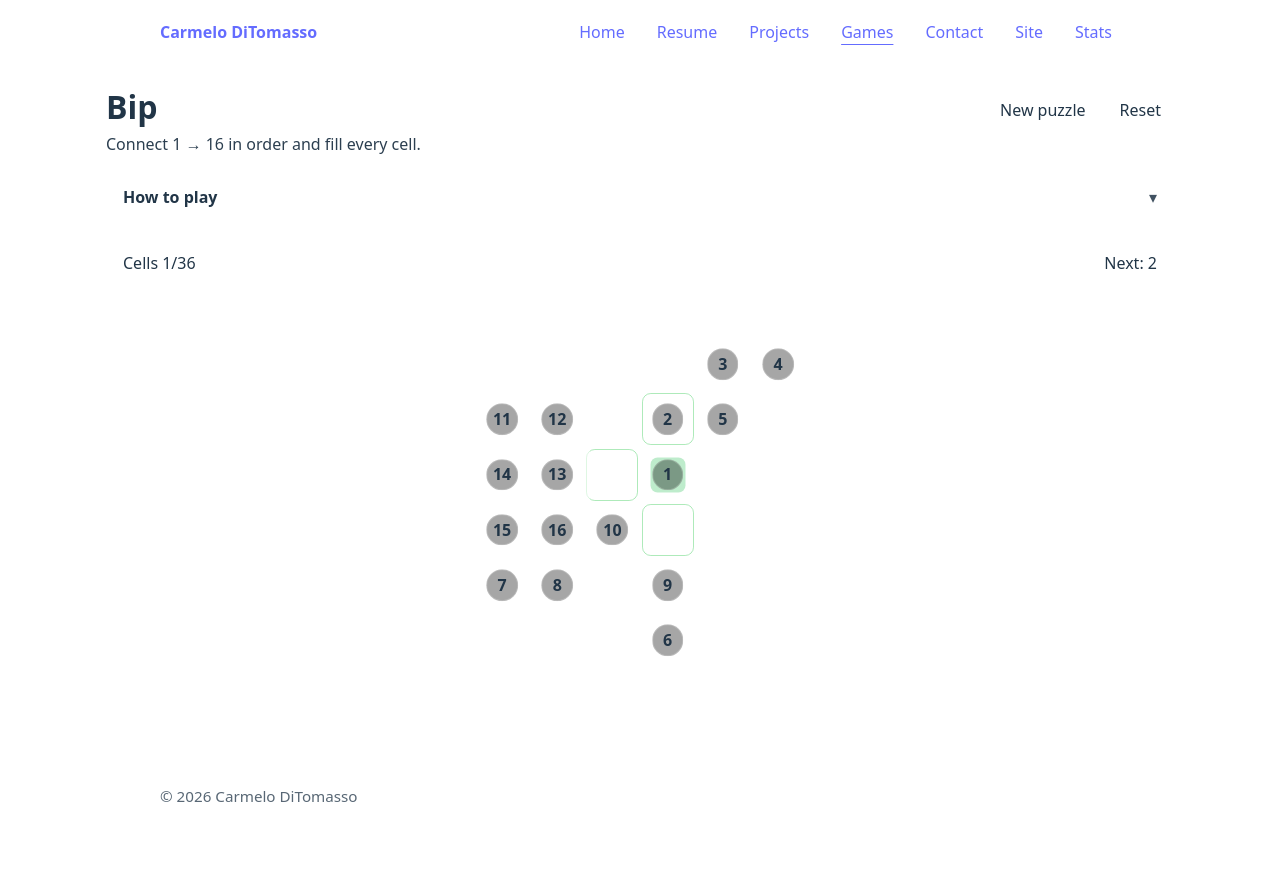
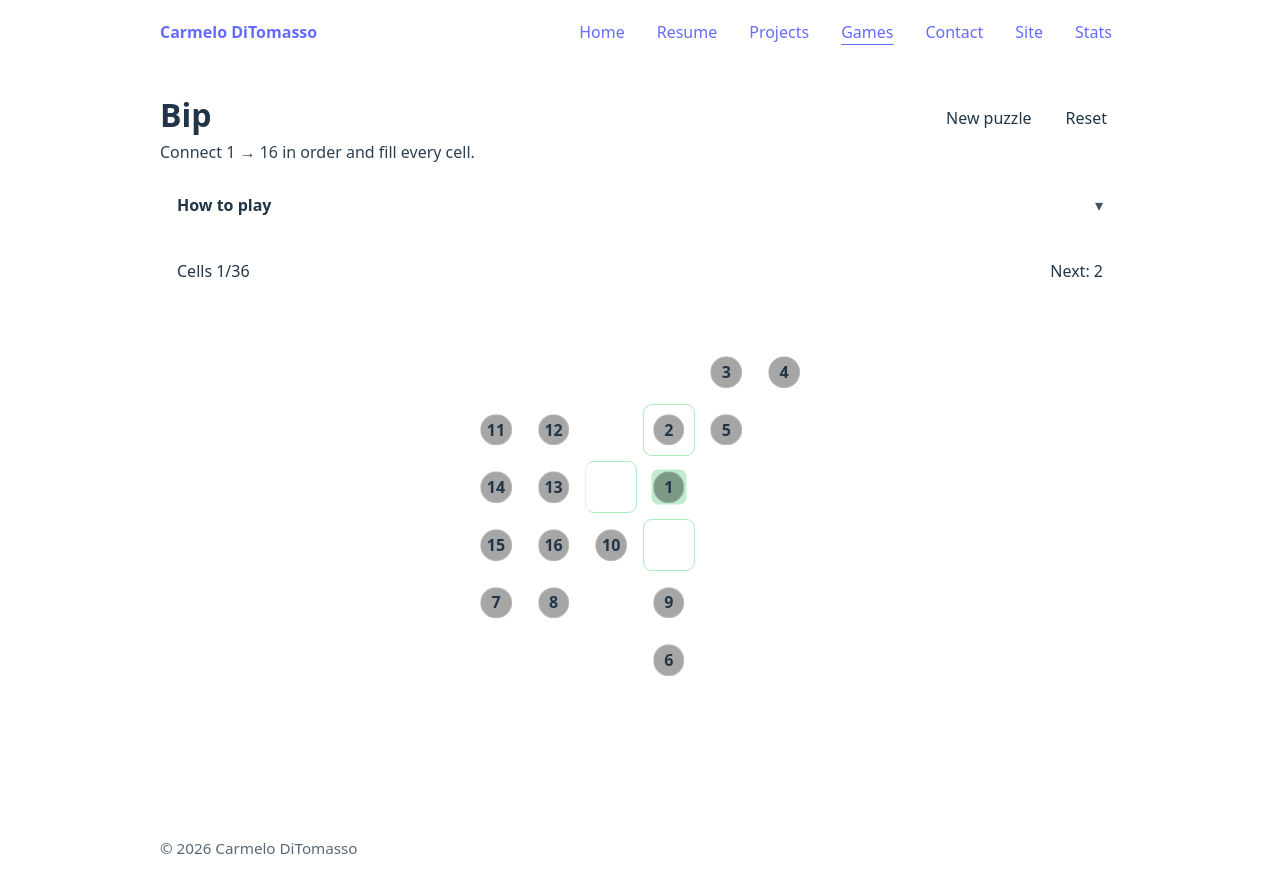
Before and after one commit to Carmelo-DiTomasso/personal-site, a React app in the folder frontend/: page /games/bip in a window 1280 px wide. Before the commit the page ends 828 px from the top, so only its background shows below. Built offline with nearby package versions, Linux system fonts and the light colour scheme; no server answers; the HTML template or start-up script is replaced by a standard one.

Commit message:
fix(frontend): style updates

```diff
--- /dev/null
+++ b/frontend/src/components/games/BoardFrame/BoardFrame.module.css
@@ -0,0 +1,12 @@
+.root {
+  border: 1px solid rgba(255, 255, 255, 0.12);
+  border-radius: 1.25rem;
+  padding: 1rem;
+  width: 100%;
+  box-sizing: border-box;
+  outline: none;
+}
+
+.root:focus-visible {
+  border-color: rgba(255, 255, 255, 0.22);
+}
--- /dev/null
+++ b/frontend/src/components/games/BoardFrame/BoardFrame.tsx
@@ -0,0 +1,44 @@
+import type { ReactNode } from 'react';
+import styles from './BoardFrame.module.css';
+
+type Props = {
+  children: ReactNode;
+
+  /** Useful for keyboard-driven boards (Tango). */
+  focusable?: boolean;
+
+  /** Passed through to the wrapper div. */
+  onKeyDown?: React.KeyboardEventHandler<HTMLDivElement>;
+
+  /** For accessibility. Example: "Tango board" */
+  ariaLabel?: string;
+
+  /** For test selectors. */
+  testId?: string;
+
+  /** Optional extra class for the wrapper. */
+  className?: string;
+};
+
+export function BoardFrame({
+  children,
+  focusable = false,
+  onKeyDown,
+  ariaLabel,
+  testId,
+  className,
+}: Props) {
+  const wrapClassName = [styles.root, className].filter(Boolean).join(' ');
+
+  return (
+    <div
+      className={wrapClassName}
+      tabIndex={focusable ? 0 : undefined}
+      onKeyDown={onKeyDown}
+      aria-label={ariaLabel}
+      data-testid={testId}
+    >
+      {children}
+    </div>
+  );
+}
--- a/frontend/src/components/games/GameShell/GameShell.module.css
+++ b/frontend/src/components/games/GameShell/GameShell.module.css
@@ -1,12 +1,11 @@
 .root {
   display: grid;
   gap: 1rem;
-  max-width: 1100px;
-  margin: 0 auto;
   width: 100%;
   box-sizing: border-box;
 
-  padding: 1.5rem 1rem 1rem;
+  /* match the general page vertical rhythm */
+  padding: 2rem 0 3rem;
 }
 
 .header {
@@ -38,25 +37,18 @@
   justify-content: flex-end;
 }
 
-/* IMPORTANT: make HowToPlay match the game section width */
+/* IMPORTANT: this is what was making Tango/Bango "How to play" look shorter */
 .howToPlay {
   width: 100%;
-  box-sizing: border-box;
 }
 
 .status {
-  width: 100%;
-  box-sizing: border-box;
-
   border: 1px solid rgba(255, 255, 255, 0.12);
   border-radius: 1rem;
   padding: 0.75rem 1rem;
 }
 
 .content {
-  width: 100%;
-  box-sizing: border-box;
-
   border: 1px solid rgba(255, 255, 255, 0.12);
   border-radius: 1rem;
   padding: 1rem;
--- a/frontend/src/components/games/GameShell/GameShell.tsx
+++ b/frontend/src/components/games/GameShell/GameShell.tsx
@@ -1,5 +1,6 @@
 import type { ReactNode } from 'react';
 import { GameButton } from '../GameButton/GameButton';
+import { Container } from '../../layout/Container';
 import styles from './GameShell.module.css';
 
 type Props = {
@@ -51,6 +52,7 @@ export function GameShell({
   ) : null;
 
   return (
+    <Container>
       <div className={styles.root}>
         <header className={styles.header}>
           <div className={styles.headerText}>
@@ -73,5 +75,6 @@ export function GameShell({
           {children}
         </section>
       </div>
+    </Container>
   );
 }
--- a/frontend/src/pages/games/BangoPage/BangoBoard.module.css
+++ b/frontend/src/pages/games/BangoPage/BangoBoard.module.css
@@ -1,16 +1,3 @@
-.wrap {
-  border: 1px solid rgba(255, 255, 255, 0.12);
-  border-radius: 1.25rem;
-  padding: 1rem;
-  width: 100%;
-  box-sizing: border-box;
-  outline: none;
-}
-
-.wrap:focus-visible {
-  border-color: rgba(255, 255, 255, 0.22);
-}
-
 .board {
   --cell: clamp(2.6rem, 6.2vw, 3.25rem);
   display: grid;
--- a/frontend/src/pages/games/BangoPage/BangoBoard.tsx
+++ b/frontend/src/pages/games/BangoPage/BangoBoard.tsx
@@ -1,6 +1,7 @@
-import { useMemo, useRef } from 'react';
+import { useMemo } from 'react';
 import styles from './BangoBoard.module.css';
 import type { Pos, TangoCell, TangoPuzzle, TangoSymbol } from './bangoPuzzles';
+import { BoardFrame } from '../../../components/games/BoardFrame/BoardFrame';
 
 type Props = {
   puzzle: TangoPuzzle;
@@ -27,7 +28,7 @@ function clamp(n: number, min: number, max: number) {
   return Math.max(min, Math.min(max, n));
 }
 
-export function TangoBoard({
+export function BangoBoard({
   puzzle,
   grid,
   active,
@@ -37,8 +38,6 @@ export function TangoBoard({
   onSet,
   onMoveActive,
 }: Props) {
-  const wrapRef = useRef<HTMLDivElement | null>(null);
-
   const givens = puzzle.givens;
 
   // map links for fast render of right/down markers from each cell
@@ -126,12 +125,11 @@ export function TangoBoard({
   }
 
   return (
-    <div
-      ref={wrapRef}
-      className={styles.wrap}
-      tabIndex={0}
+    <BoardFrame
+      className={undefined}
+      focusable
       onKeyDown={handleKeyDown}
-      aria-label="Tango board"
+      ariaLabel="Bango board"
     >
       <div className={`${styles.board} ${styles.size6}`}>
         {Array.from({ length: puzzle.size * puzzle.size }).map((_, index) => {
@@ -218,6 +216,6 @@ export function TangoBoard({
           );
         })}
       </div>
-    </div>
+    </BoardFrame>
   );
 }
--- a/frontend/src/pages/games/BangoPage/BangoPage.tsx
+++ b/frontend/src/pages/games/BangoPage/BangoPage.tsx
@@ -5,7 +5,7 @@ import { HowToPlay } from '../../../components/games/HowToPlay/HowToPlay';
 import { GameButton } from '../../../components/games/GameButton/GameButton';
 import styles from './BangoPage.module.css';
 
-import { TangoBoard } from './BangoBoard';
+import { BangoBoard } from './BangoBoard';
 import {
   type Pos,
   type TangoCell,
@@ -106,7 +106,7 @@ export function BangoPage() {
 
   return (
     <GameShell
-      title="Tango"
+      title="Bango"
       description="Fill the grid with ☀ and ☾ using = / × constraints."
       status={statusText}
       howToPlay={
@@ -132,7 +132,7 @@ export function BangoPage() {
       onNewPuzzle={startNewPuzzle}
       onReset={resetPuzzle}
     >
-      <TangoBoard
+      <BangoBoard
         puzzle={puzzle}
         grid={grid}
         active={active}
--- a/frontend/src/pages/games/BangoPage/bangoPuzzles.ts
+++ b/frontend/src/pages/games/BangoPage/bangoPuzzles.ts
@@ -81,7 +81,7 @@ export function makeRandomTangoPuzzle(): TangoPuzzle {
   });
 
   return {
-    id: `tango-${Date.now()}-${Math.random().toString(16).slice(2)}`,
+    id: `bango-${Date.now()}-${Math.random().toString(16).slice(2)}`,
     size,
     givens,
     links,
--- a/frontend/src/pages/games/BipPage/BipBoard.module.css
+++ b/frontend/src/pages/games/BipPage/BipBoard.module.css
@@ -1,15 +1,6 @@
-.boardWrap {
-  border: 1px solid rgba(255, 255, 255, 0.12);
-  border-radius: 1.25rem;
-  padding: 1rem;
-  position: relative;
-  width: 100%;
-  box-sizing: border-box;
-}
-
 .board {
   display: grid;
-  gap: 0.2rem;
+  gap: 0.35rem;
   justify-content: center;
   touch-action: none; /* helps drag behavior on touch devices */
 }
--- a/frontend/src/pages/games/BipPage/BipBoard.tsx
+++ b/frontend/src/pages/games/BipPage/BipBoard.tsx
@@ -1,5 +1,6 @@
 import { useMemo, useRef } from 'react';
 import styles from './BipBoard.module.css';
+import { BoardFrame } from '../../../components/games/BoardFrame/BoardFrame';
 
 export type Pos = { row: number; col: number };
 
@@ -92,11 +93,7 @@ export function BipBoard({
   const headKey = pathKeys[pathKeys.length - 1];
 
   return (
-    <div
-      className={styles.boardWrap}
-      data-testid="zip-board-wrap"
-      aria-label="Zip board"
-    >
+    <BoardFrame testId="zip-board-wrap" ariaLabel="Zip board">
       <div
         className={`${styles.board} ${styles.cols6}`}
         data-testid="zip-board"
@@ -218,6 +215,6 @@ export function BipBoard({
           );
         })}
       </div>
-    </div>
+    </BoardFrame>
   );
 }
--- a/frontend/src/pages/games/BipPage/BipPage.module.css
+++ b/frontend/src/pages/games/BipPage/BipPage.module.css
@@ -11,7 +11,7 @@
   display: grid;
   place-items: center;
   padding: 1rem;
-  z-index: 50;
+  z-index: 60;
 }
 
 .modal {
@@ -24,19 +24,26 @@
 }
 
 .modalTitle {
-  margin: 0 0 0.5rem;
-  font-size: 1.25rem;
+  /* margin: 0 0 0.5rem; */
+  font-size: 1.15rem;
   font-weight: 800;
 }
 
 .modalBody {
-  margin: 0 0 0.9rem;
-  opacity: 0.9;
+  /* margin: 0 0 0.9rem;
+  opacity: 0.9; */
+  margin-top: 0.35rem;
+  opacity: 0.95;
 }
 
 .modalActions {
-  display: flex;
+  /* display: flex;
   gap: 0.5rem;
   justify-content: flex-end;
+  flex-wrap: wrap; */
+  margin-top: 0.9rem;
+  display: flex;
+  justify-content: flex-end;
+  gap: 0.75rem;
   flex-wrap: wrap;
 }
--- a/frontend/src/pages/games/BipPage/BipPage.tsx
+++ b/frontend/src/pages/games/BipPage/BipPage.tsx
@@ -427,6 +427,7 @@ export function BipPage() {
   const nextLabel = nextNumber ? String(nextNumber) : 'Done';
 
   return (
+    <div className={styles.root} data-testid="bip-page">
       <GameShell
         title="Bip"
         description={`Connect 1 → ${lastNumber} in order and fill every cell.`}
@@ -446,8 +447,8 @@ export function BipPage() {
                 number.
               </li>
               <li>
-              Fill <strong>every</strong> cell exactly once. The last number is
-              the final cell.
+                Fill <strong>every</strong> cell exactly once. The last number
+                is the final cell.
               </li>
               <li>Use click+drag, or arrow keys.</li>
             </ul>
@@ -501,5 +502,6 @@ export function BipPage() {
           </div>
         ) : null}
       </GameShell>
+    </div>
   );
 }
```
Lines whose indentation alone changed are shown as unchanged.
